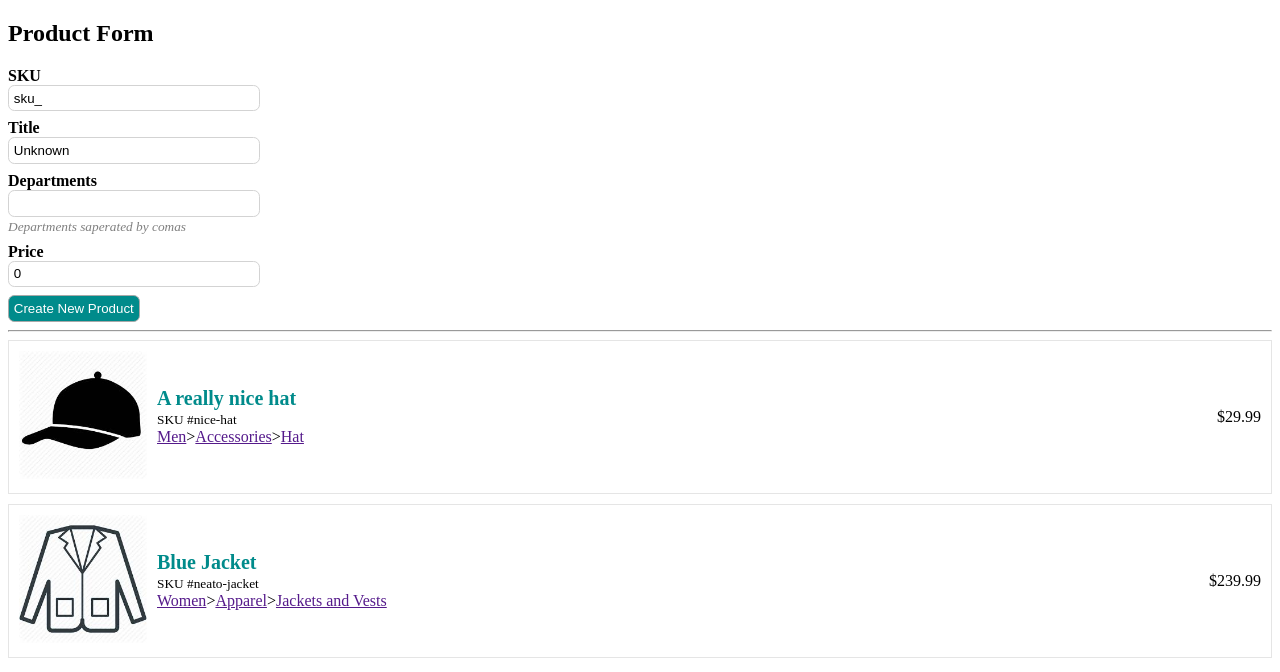
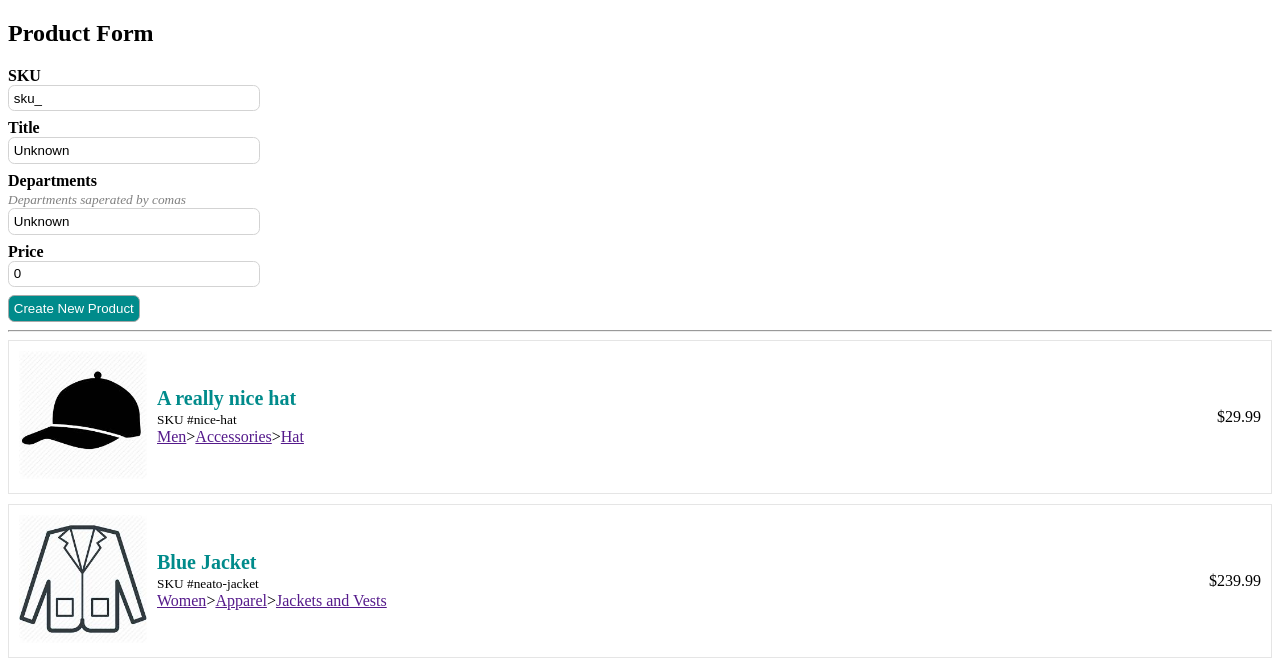
Before and after one commit to minhtrung2606-work/my-first-ng4-app, an Angular app in the folder Inventory/: page / in a window 1280 px wide. Shown: the top 672 px of the page. Built offline with nearby package versions, Linux system fonts and the light colour scheme.

Commit message:
Update CompleteProductForm component validators

```diff
--- a/Inventory/src/app/components/complete-product-form/complete-product-form.component.css
+++ b/Inventory/src/app/components/complete-product-form/complete-product-form.component.css
@@ -28,3 +28,6 @@
   background-color: darkcyan;
   color: white;
 }
+.product-form .validation .error {
+  color: red;
+}
--- a/Inventory/src/app/components/complete-product-form/complete-product-form.component.html
+++ b/Inventory/src/app/components/complete-product-form/complete-product-form.component.html
@@ -7,20 +7,30 @@
     <label for="product-sku">SKU</label>
     <input type="text" name="sku" id="product-sku"
            [formControl]="myForm.get('sku')"/>
+    <div class="validation">
+      <span class="error" *ngIf="myForm.get('sku').hasError('required')"><em>SKU cannot be empty</em></span>
+      <span class="error" *ngIf="myForm.get('sku').hasError('start_with_sku')"><em>SKU must start with <strong>"sku_"</strong></em></span>
+    </div>
   </div>
 
   <div class="product-form-field">
     <label for="product-name">Title</label>
     <input type="text" name="name" id="product-name"
            [formControl]="myForm.get('name')"/>
+    <div class="validation">
+      <span class="error" *ngIf="myForm.get('name').hasError('required')"><em>Title cannot be empty</em></span>
+    </div>
   </div>
 
   <div class="product-form-field">
     <label for="product-departments">Departments</label>
+    <div>
+      <small class="guideline">Departments saperated by comas</small>
+    </div>
     <input type="text" name="departments" id="product-departments"
            [formControl]="myForm.get('departments')"/>
-    <div>
-      <small class="guideline">Departments saperated by comas</small>
+    <div class="validation">
+      <span class="error" *ngIf="myForm.get('departments').hasError('required')"><em>Title cannot be empty</em></span>
     </div>
   </div>
 
--- a/Inventory/src/app/components/complete-product-form/complete-product-form.component.ts
+++ b/Inventory/src/app/components/complete-product-form/complete-product-form.component.ts
@@ -7,7 +7,7 @@ class InAppValidator {
       let regEpx = new RegExp('^' + str, 'i');
       let valid = regEpx.test(control.value);
       let result = {};
-      result[validatorName] = valid;
+      result[validatorName] = !valid;
       return result;
     };
   }
@@ -25,7 +25,7 @@ export class CompleteProductFormComponent implements OnInit {
     this.myForm = fb.group({
       sku: ['sku_', Validators.compose([Validators.required, InAppValidator.buildStartWithValidator('start_with_sku', 'sku_')])],
       name: ['Unknown', Validators.required],
-      departments: ['', Validators.required],
+      departments: ['Unknown', Validators.required],
       price: [0, Validators.required]
     });
   }
```
